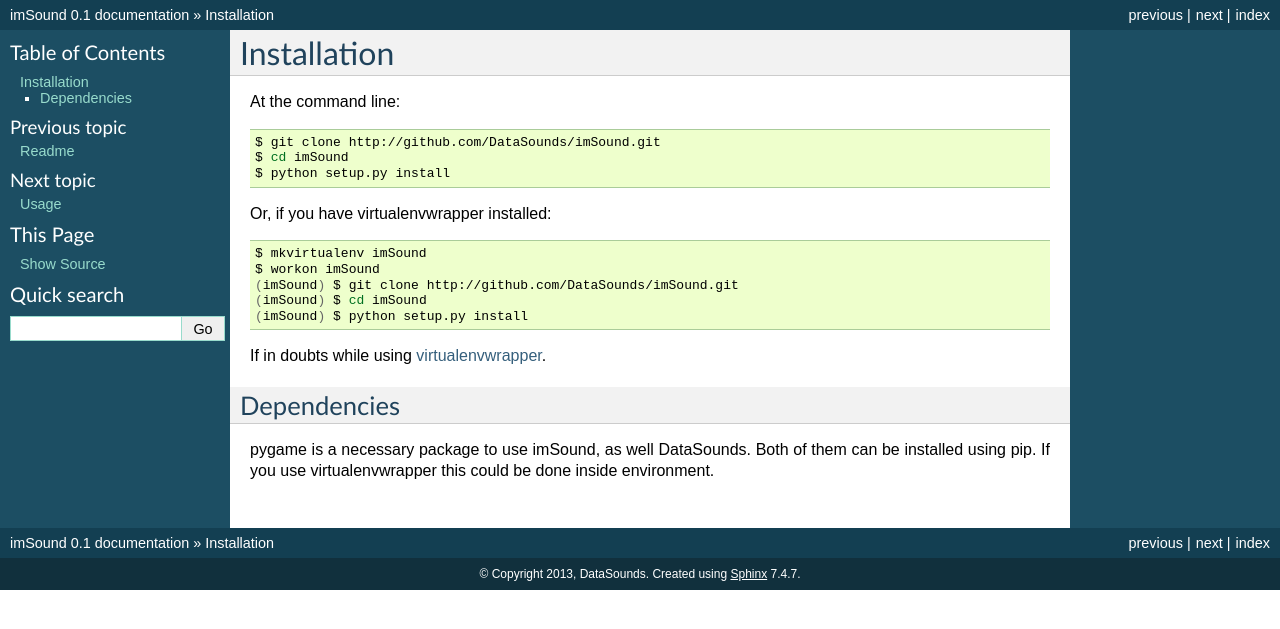
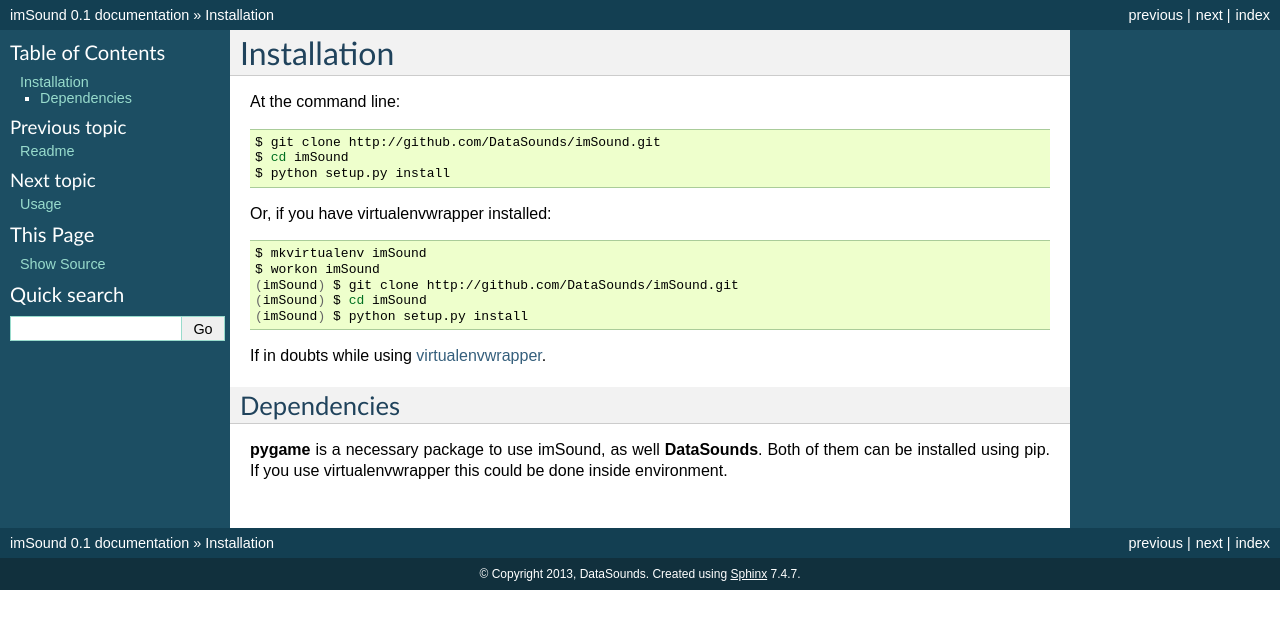
Before and after one commit to DataSounds/imSound, a Sphinx documentation site: the page built from docs/installation.rst, in a window 1280 px wide. Shown: the top 629 px of the page. Built offline with Sphinx 7.4.7, drawn with Linux system fonts in a browser that asks for light colours.

Commit message:
update infos

```diff
--- a/docs/installation.rst
+++ b/docs/installation.rst
@@ -25,6 +25,6 @@ If in doubts while using `virtualenvwrapper
 
 Dependencies
 ************
-pygame is a necessary package to use imSound, as well DataSounds.
+**pygame** is a necessary package to use imSound, as well **DataSounds**.
 Both of them can be installed using pip. If you use virtualenvwrapper this
 could be done inside environment.
```
